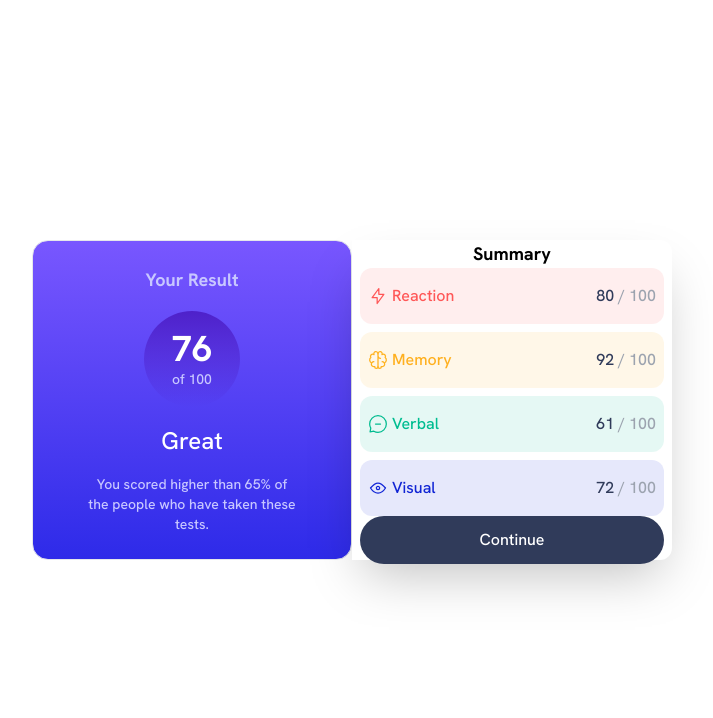
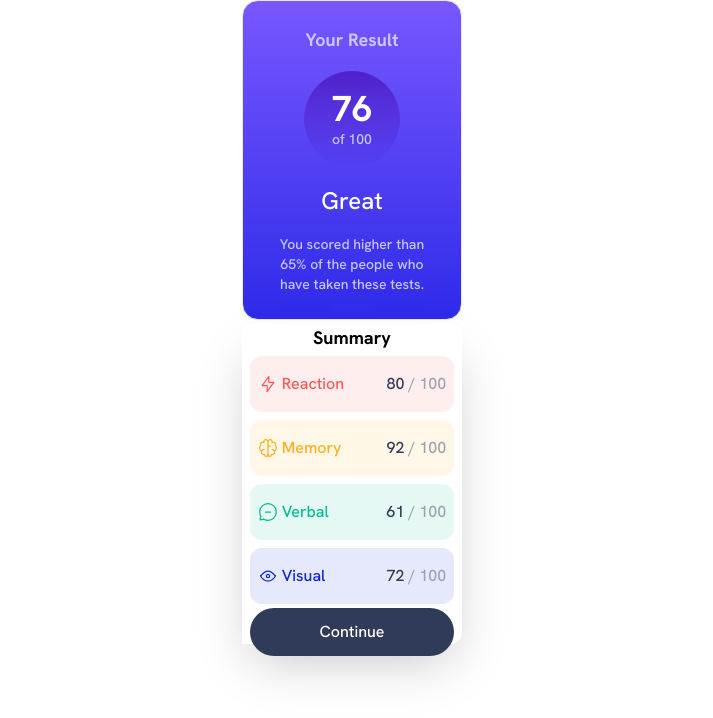
Before and after one commit to LEstebanR/FM_Results_Summary_component, a React (Vite) app: page / in a window 1280 px wide. Shown: the top 718 px of the page, without its empty margins (288-1001 px from the left). Built offline with nearby package versions, Linux system fonts and the light colour scheme.

Commit message:
20231116

```diff
--- a/src/App.tsx
+++ b/src/App.tsx
@@ -38,7 +38,8 @@ const DATA = [
 function App() {
   return (
     <div className="h-screen w-screen flex flex-col items-center justify-between md:justify-center md:flex-row ">
-      <div className="h-2/5 border flex flex-col items-center justify-around  w-full md:w-1/4 rounded-b-2xl  md:rounded-2xl bg-gradient-to-b from-slateBlue to-royalBlue py-4 ">
+      <div className="flex flex-col gap-1 h-full items-center">
+        <div className="h-2/5 border flex flex-col items-center justify-around  w-full md:w-1/2 rounded-b-2xl  md:rounded-2xl bg-gradient-to-b from-slateBlue to-royalBlue py-4 ">
           <p className="text-lightLavender text-lg font-bold">Your Result</p>
           <div className="p-2 rounded-full flex flex-col justify-center items-center bg-gradient-to-b from-violetBlue to-persianBlue h-24 w-24">
             <p className="text-white text-4xl font-bold">76</p>
@@ -49,7 +50,7 @@ function App() {
             You scored higher than 65% of the people who have taken these tests.
           </p>
         </div>
-      <div className="h-3/5 flex flex-col justify-around items-start md:items-center w-11/12 md:w-1/4 md:h-2/5 pl-8  md:rounded-r-xl md:px-2 md:shadow-2xl">
+        <div className="h-3/5 flex flex-col gap-1 justify-around items-start md:items-center w-11/12 md:w-1/2 md:h-2/5 pl-8  md:rounded-r-xl md:px-2 md:shadow-2xl">
           <p className="text-lg font-bold">Summary</p>
           <div className="w-full flex flex-col items-center pr-8 md:pr-0 gap-2">
             {DATA.map((item) => {
@@ -69,6 +70,7 @@ function App() {
           </button>
         </div>
       </div>
+    </div>
   );
 }
 
```
Lines whose indentation alone changed are shown as unchanged.
